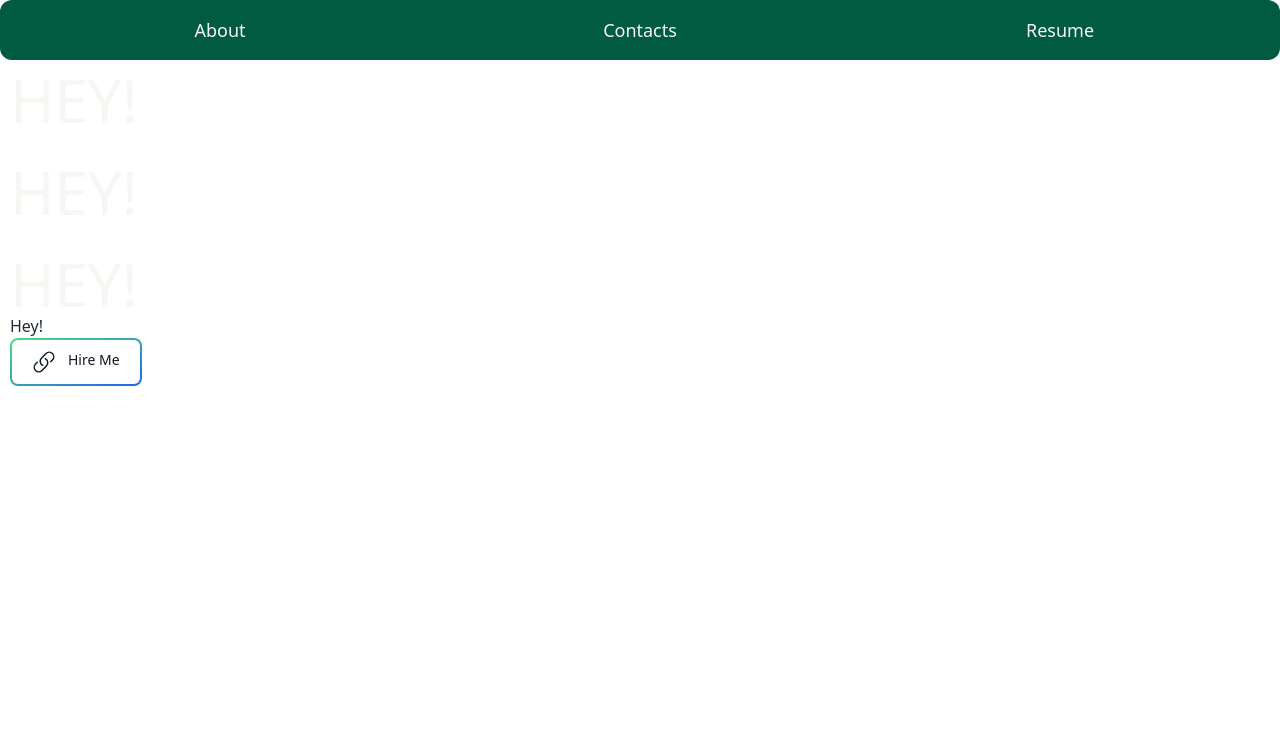
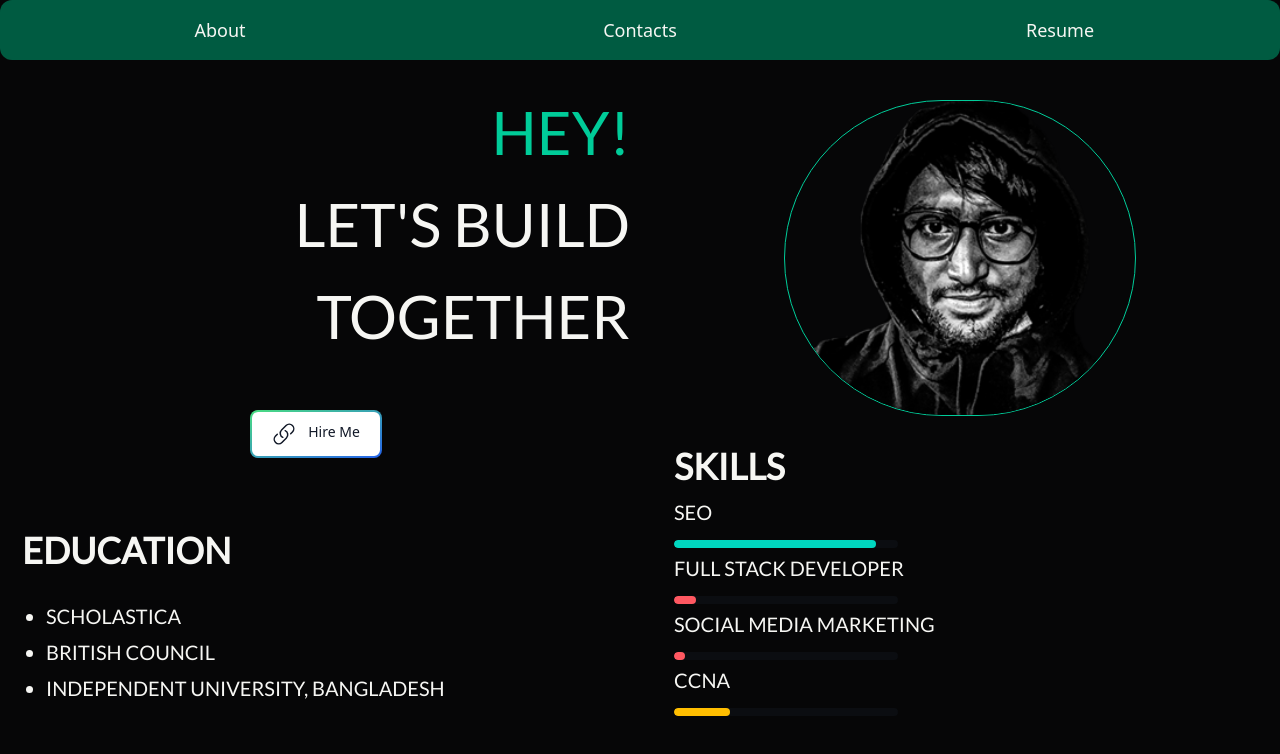
Before and after one commit to Shad-Hassan/Tailwind_Asef_ProtoCV, a plain HTML site: page index.html in a window 1280 px wide. Drawn offline with nearby package versions, Linux system fonts and the light colour scheme.

Commit message:
2nd commit

```diff
--- a/index.html
+++ b/index.html
@@ -29,13 +29,13 @@
         justify-content: center;
     }
 
-    .side {
-        width: 100%;
-        padding: 0.625rem;
+
+    .font-lato {
+        font-family: 'Lato', sans-serif;
     }
 </style>
 
-<body>
+<body class="bg-[#060607] min-h-[100vh]">
     <nav class="bg-[#005B41] rounded-xl">
         <ul class="w-full central h-[7.5vh] text-[#f6f6f3] rounded-full p-[0.625rem]">
             <li
@@ -55,38 +55,116 @@
 
 
         <!-- Left Side -->
-        <section class="side">
+        <section class="p-[0.625rem] flex-col gap-[2rem] w-[50%]">
             <!-- Header -->
-            <div class="text-[#f6f6f3] text-6xl uppercase flex flex-col gap-[2rem]">
-                <h1>Hey!</h1>
-                <h1>Hey!</h1>
-                <h1>Hey!</h1>
+            <div class="flex flex-col items-end gap-[2rem]
+            text-[#f6f6f3] text-3xl md:text-5xl lg:text-6xl uppercase text-left
+            my-[2rem] font-lato">
+                <h1 class="text-[#00cc99]">Hey!</h1>
+                <h1>Let's build</h1>
+                <h1>Together</h1>
             </div>
-            <h1 class="">
-              Hey!
 
-            </h1>
-
+            <div class="flex justify-center my-[4rem]">
                 <button
-                class="relative inline-flex items-center justify-center p-0.5 mb-2 me-2 overflow-hidden text-sm font-medium text-gray-900 rounded-lg group bg-gradient-to-br from-green-400 to-blue-600 group-hover:from-green-400 group-hover:to-blue-600 hover:text-white dark:text-white focus:ring-4 focus:outline-none focus:ring-green-200 dark:focus:ring-green-800">
+                    class="relative inline-flex flex items-center justify-center p-0.5 mb-2 me-2 overflow-hidden text-sm font-medium text-gray-900 rounded-lg group bg-gradient-to-br from-green-400 to-blue-600 group-hover:from-green-400 group-hover:to-blue-600 hover:text-white dark:text-white focus:ring-4 focus:outline-none focus:ring-green-200 dark:focus:ring-green-800">
 
                     <span
                         class="flex relative px-5 py-2.5 transition-all ease-in duration-75 bg-white dark:bg-gray-900 rounded-md group-hover:bg-opacity-0">
-                    <span class="mr-3">
-                        <svg xmlns="http://www.w3.org/2000/svg" fill="none" viewBox="0 0 24 24" stroke-width="1.5" stroke="currentColor" class="w-6 h-6">
-                            <path stroke-linecap="round" stroke-linejoin="round" d="M13.19 8.688a4.5 4.5 0 011.242 7.244l-4.5 4.5a4.5 4.5 0 01-6.364-6.364l1.757-1.757m13.35-.622l1.757-1.757a4.5 4.5 0 00-6.364-6.364l-4.5 4.5a4.5 4.5 0 001.242 7.244" />
+                        <span class="mr-3 font-lato">
+                            <svg xmlns="http://www.w3.org/2000/svg" fill="none" viewBox="0 0 24 24" stroke-width="1.5"
+                                stroke="currentColor" class="w-6 h-6">
+                                <path stroke-linecap="round" stroke-linejoin="round"
+                                    d="M13.19 8.688a4.5 4.5 0 011.242 7.244l-4.5 4.5a4.5 4.5 0 01-6.364-6.364l1.757-1.757m13.35-.622l1.757-1.757a4.5 4.5 0 00-6.364-6.364l-4.5 4.5a4.5 4.5 0 001.242 7.244" />
                             </svg>
 
                         </span>
                         Hire Me
                     </span>
                 </button>
+            </div>
+
+
+            <div class="ml-3 text-[#f6f6f3] text-left uppercase  font-lato">
+                <div class="flex justify-start">
+                    <h3 class="text-lg md:text-2xl lg:text-4xl font-extrabold">
+                        Education
+                    </h3>
+
+                </div>
+
+                <div class="text-md md:text-lg lg:text-xl ml-6 mt-[2rem]">
+                    <ul class="list-disc">
+                        <li class="mb-2">Scholastica</li>
+                        <li class="mb-2">British Council</li>
+                        <li class="mb-2">Independent University, Bangladesh</li>
+                    </ul>
+                </div>
+
+            </div>
 
         </section>
 
 
         <!-- Right Side -->
-        <section class="side">
+        <section class="p-[0.625rem] w-[50%]">
+            <div class="w-full flex justify-center items-center">
+
+                <div class="p-[0.625rem] w-full md:w-[80%] lg:w-[60%] rounded-full my-5
+            central">
+                    <img src="/Assets/Untitled-1.png" class="w-full h-full rounded-full border border-[#00cc99]">
+                </div>
+
+
+            </div>
+
+
+            <div class="ml-6 text-[#f6f6f3] text-left uppercase  font-lato">
+                <div class="flex justify-start">
+                    <h3 class="text-lg md:text-2xl lg:text-4xl font-extrabold mb-[0.75rem]">
+                        Skills
+                    </h3>
+
+                </div>
+
+                <div class="flex flex-col gap-[0.5 rem]
+                text-md md:text-lg lg:text-xl">
+                <div>
+                    <h3>SEO</h3>
+                </div>
+                <div class="w-full">
+                    <progress class="progress progress-accent w-56" value="90" max="100"></progress>
+                </div>
+
+
+                <div>
+                    <h3>FULL STACK Developer</h3>
+                </div>
+                <div class="w-full">
+                    <progress class="progress progress-error w-56" value="10" max="100"></progress>
+                </div>
+
+
+                <div>
+                    <h3>Social Media Marketing</h3>
+                </div>
+                <div class="w-full">
+                    <progress class="progress progress-error w-56" value="5" max="100"></progress>
+                </div>
+
+
+                <div>
+                    <h3>CCNA</h3>
+                </div>
+                <div class="w-full">
+                    <progress class="progress progress-warning w-56" value="25" max="100"></progress>
+                </div>
+                </div>
+
+
+
+            </div>
+
 
         </section>
 
```
Lines whose indentation alone changed are shown as unchanged.
